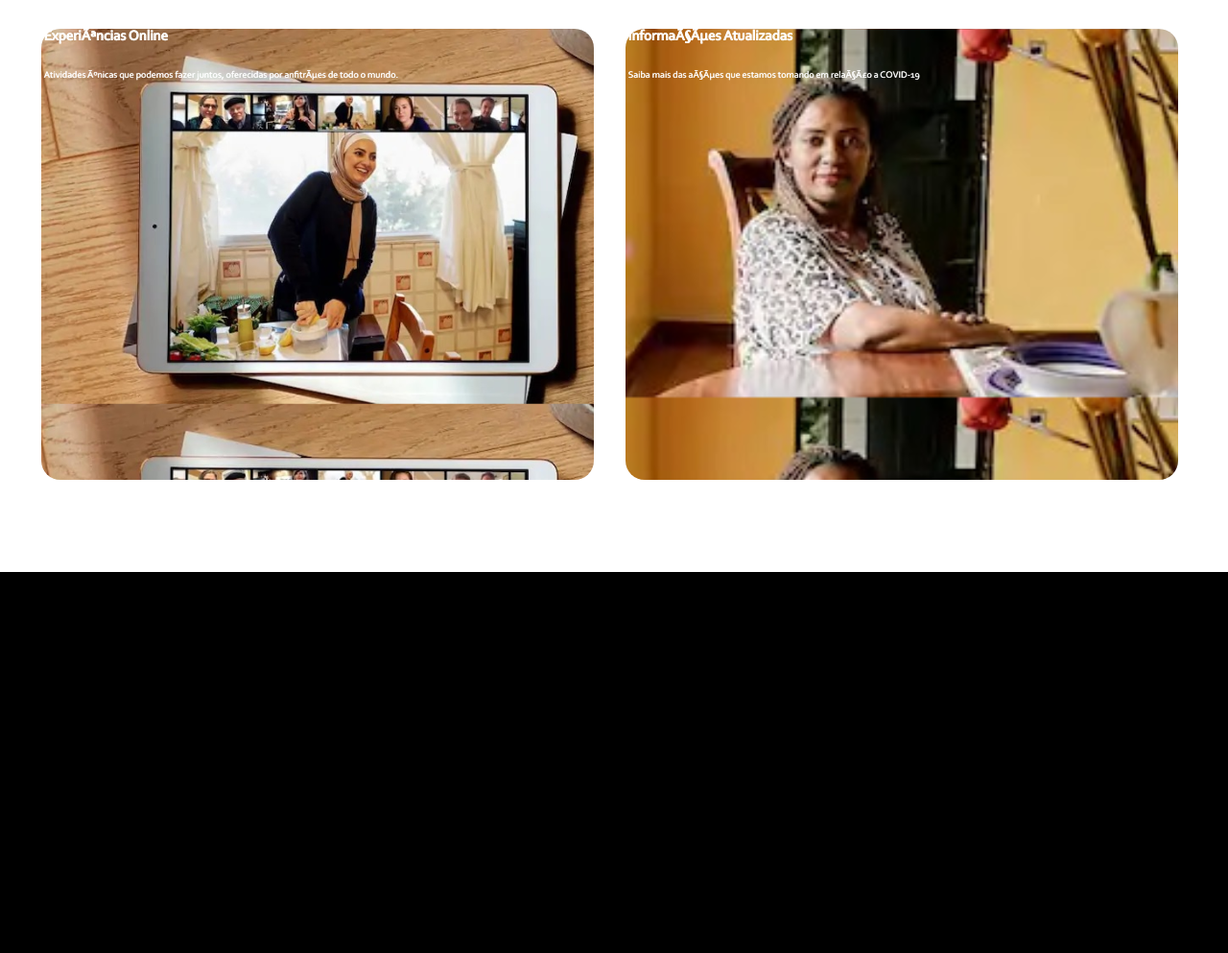
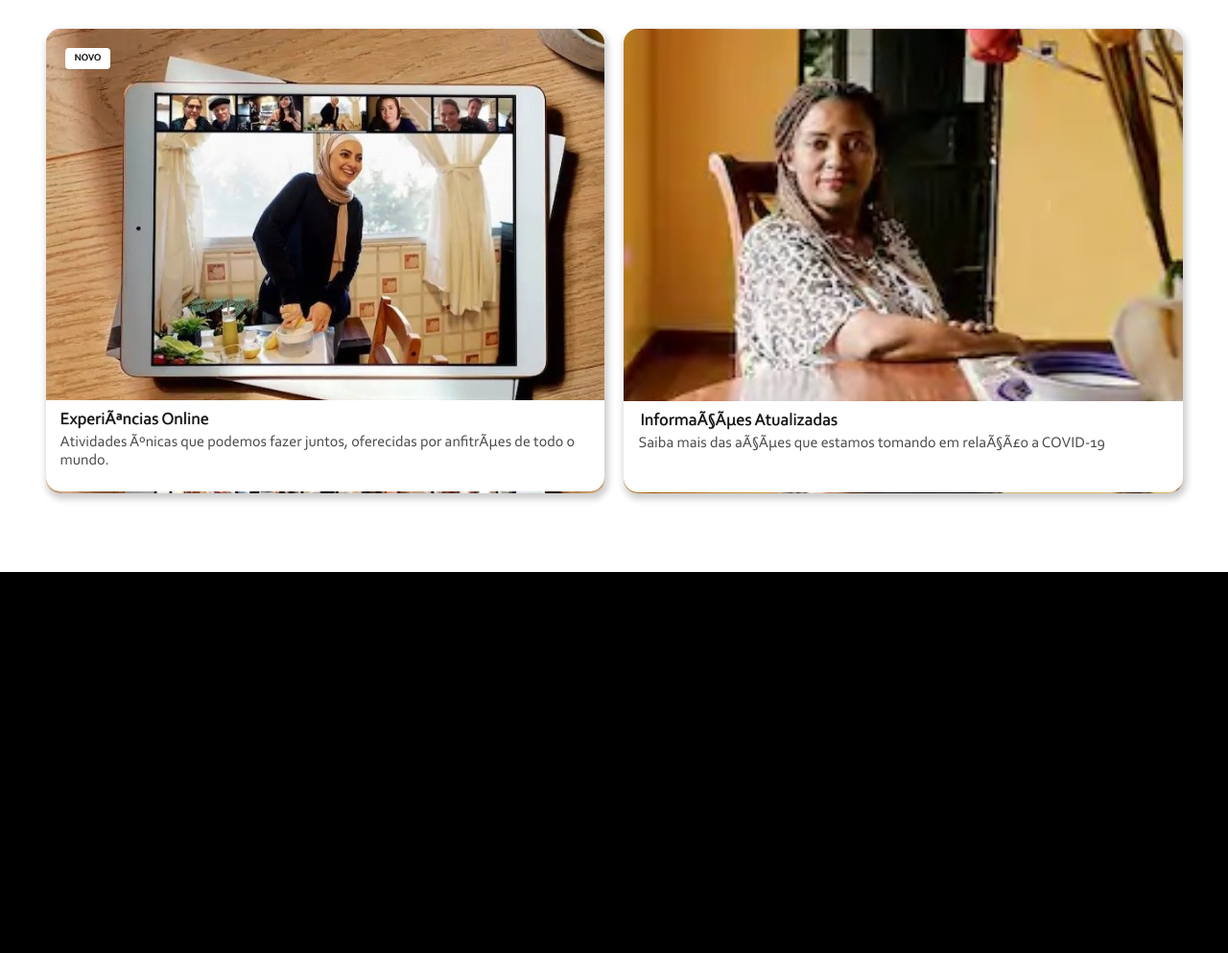
Before and after one commit to JulianaSFreitas21/Airbnb_clone, a plain HTML site: page site-exemplo/index.html in a window 1280 px wide. Shown: the part 402-1395 px from the top of the page at 96% size. Drawn offline with Linux system fonts and the light colour scheme.

Commit message:
full div

```diff
--- a/site-exemplo/index.html
+++ b/site-exemplo/index.html
@@ -38,7 +38,7 @@
                             <a class="p">Lugares para ficar</a>
                             <a class="p" href="#">Expêriencia</a>
                             <a class="p" href="#">Expêriencia Online</a>
-                            <a class="box" href="#">NOVO</a>
+                            <a id="boxer" href="#">NOVO</a>
                             <hr id="linha">
                          </p>
                     </div>
@@ -76,12 +76,14 @@
                     <h1 id="letra">vamos superar isso juntos.</h1>
                     <div id="duascaixas">
                         <div id="box1" class="box">
-                            <h2>Experiências Online</h2>
-                            <P class="informacoes">Atividades únicas que podemos fazer juntos, oferecidas por anfitrões de todo o mundo.</P>
+                            <button id="h5">NOVO</button>
+                            <h2 id="palavras">Experiências Online</h2>
+                            <P class="informacoes">Atividades únicas que podemos fazer juntos, oferecidas por anfitrões de todo o<br>
+                                 mundo.</P>
                         </div>
                         <div id="box2" class="box">
                             <h2>Informações Atualizadas</h2>
-                            <P class="informacoes">Saiba mais das ações que estamos tomando em relação a COVID-19</P>
+                            <P id="informacoes">Saiba mais das ações que estamos tomando em relação a COVID-19</P>
                         </div>
                     </div>
                 </div>
--- a/site-exemplo/style.css
+++ b/site-exemplo/style.css
@@ -64,7 +64,7 @@ header{
     text-decoration: none;
     padding: 12px;
     font-size: 16.3px;
-    text-shadow: 0.6px 0.49px 0.02px #484848;
+    text-shadow: 0.4px 0.49px 0.02px #484848;
     font-family: Corbel;
 }
 
@@ -204,7 +204,7 @@ p{
     border: black solid 1px;
 }
 
-.box{
+#boxer{
     padding: 0 3px;
     border:  rgb(253, 49, 83) solid 3px;
     border-radius: 4px;
@@ -246,29 +246,85 @@ h1{
 }
 
 #duascaixas{
-    margin: 0 20px;
+    margin: 0 15px;
+    clear: both;
 }
-
 
 .box{
     margin-top: 40px;
-    height: 470px;
-    width: 570px;
-    border-radius: 20px;
+    height: 12.8cm;
+    width: 15.4cm;
+    border-radius: 15px;
+    background-color: #ccc;
 }
 
 #box1{
     float: left;
-    background-image: url(primeira.jpg);
-    background-size: 110%;
-    border: none;
+    background-image: url(primeira2.jpg);
+    background-size: 106%;
+    box-shadow: 2px 4px 7px 2px rgba(0, 0, 0, .2);
 }
 
 #box2{
     float: right;
     background-image: url(segunda.jpg);
-    background-size: 100%;
-    border: none;
+    background-size: 102%;
+    box-shadow: 2px 4px 7px 2px rgba(0, 0, 0, .2);
+}
+
+#palavras{
+    margin-top: 8.6cm;
+    padding: 10px 0 1px 15px;
+    background-color: white;
+    font-family: Corbel;
+    font-size: 18px;
+    color: #121212;
+    font-weight: lighter;
+    text-shadow: #121212 0.3px 0.3px 1px;
+}
+
+h2{
+    margin-top: 10.27cm;
+    padding: 10px 0 1px 17px;
+    background-color:white;
+    font-family: Corbel;
+    font-size: 18px;
+    color: #121212;
+    font-weight: lighter;
+    text-shadow: #121212 0.2px 0.2px 1px;
+}
+
+.informacoes{
+    background-color:white;
+    padding: 2px 0 22px 15px;
+    font-family: Corbel;
+    font-size: 16px;
+    color: #484848;
+    border-bottom-right-radius: 15px;
+    border-bottom-left-radius: 15px;
+}
+
+#informacoes{
+    background-color:white;
+    padding: 2px 0 41px 15px;
+    font-family: Corbel;
+    font-size: 16px;
+    color: #484848;
+    border-bottom-right-radius: 15px;
+    border-bottom-left-radius: 15px;
+}
+
+#h5{
+    padding: 5px 10px;
+    border:  none;
+    border-radius: 4px;
+    background-color: white;
+    color: #121212;
+    text-decoration: none;
+    font-family: Corbel;
+    font-size: 10px;
+    margin: 20px;
+    text-shadow: #121212 0.5px 0.4px 0.2px ;
 }
 
 /*FOOTER*/
```
Also changed, not shown: site-exemplo/primeira2.jpg (added).
